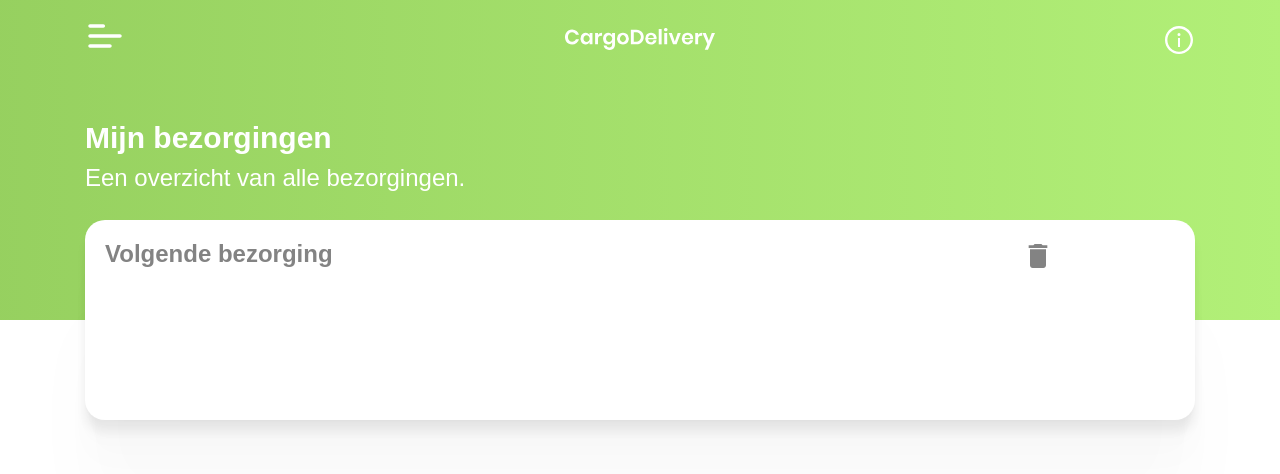
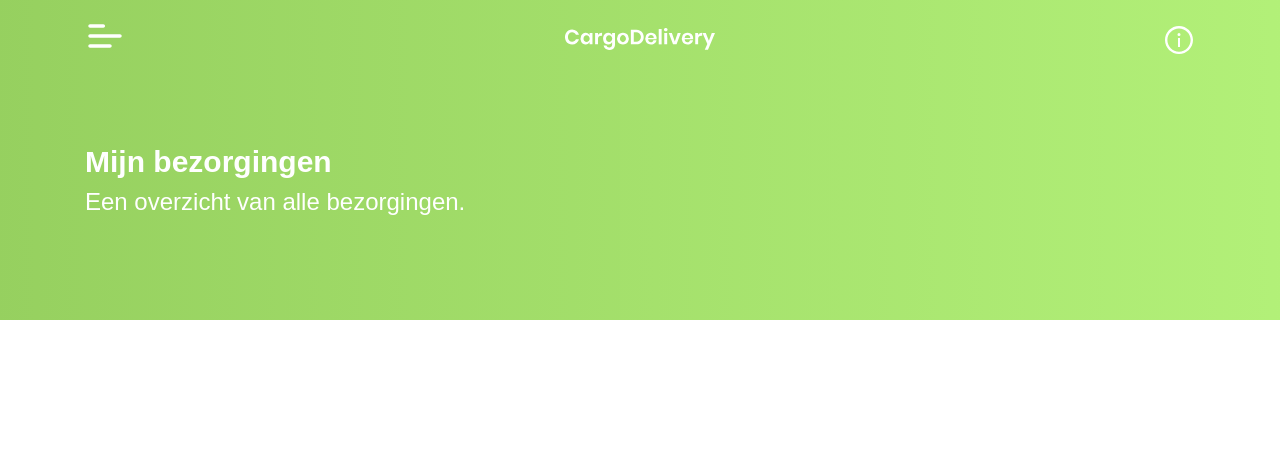
Before and after one commit to ajnjanssen/cargobike, a React (Create React App) app in the folder cargobike/: page / in a window 1280 px wide. Shown: the top 474 px of the page. Built offline with nearby package versions, Linux system fonts and the light colour scheme.

Commit message:
Test commit merge header
Greeting uit header verwijderd.

```diff
--- a/cargobike/src/Body.js
+++ b/cargobike/src/Body.js
@@ -1,10 +1,12 @@
 import React from 'react'
-import OndReservering from './OndReservering'
+import OndDashboard from './OndDashboard'
+// import OndReservering from './OndReservering'
 
 function Body() {
     return (
         <div>
-            <OndReservering />
+            {/* <OndReservering /> */}
+            <OndDashboard />
 
         </div>
     )
--- a/cargobike/src/Header.css
+++ b/cargobike/src/Header.css
@@ -1,5 +1,7 @@
 .Header {
     margin-bottom: -100px;
+    position:fixed;
+
 }
 
 .Header_bg {
--- a/cargobike/src/Header.js
+++ b/cargobike/src/Header.js
@@ -39,17 +39,7 @@
                 </Row>
           </Container>
 
-        <Container>
-         <Row>
-             <Col xs={12} md={8}>
-                 <div className="Dash_greet"></div>
-             <h1 className="Header_title">Mijn bezorgingen</h1>
-             </Col>
-             <Col xs={12} md={8}>
-             <h1 className="Header_desc">Een overzicht van alle bezorgingen.</h1>
-             </Col>
-             </Row>
-        </Container>
+
 
 
          </div>
--- /dev/null
+++ b/cargobike/src/OndDashboard.css
@@ -0,0 +1,3 @@
+.DasboardGreeting{
+    padding-top:10vh;
+}
--- /dev/null
+++ b/cargobike/src/OndDashboard.js
@@ -0,0 +1,23 @@
+import React from 'react'
+import './OndDashboard.css';
+import { Col, Container, Row } from 'react-bootstrap'
+
+function OndDashboard() {
+    return (
+        <div>
+            <Container className="DasboardGreeting">
+                <Row>
+                    <Col xs={12} md={8}>
+                        <div className="Dash_greet"></div>
+                        <h1 className="Header_title">Mijn bezorgingen</h1>
+                    </Col>
+                    <Col xs={12} md={8}>
+                        <h1 className="Header_desc">Een overzicht van alle bezorgingen.</h1>
+                    </Col>
+                </Row>
+            </Container>
+        </div>
+    )
+}
+
+export default OndDashboard
```
Also changed, not shown: 2 other files (tests, documents, lock files or other folders).
